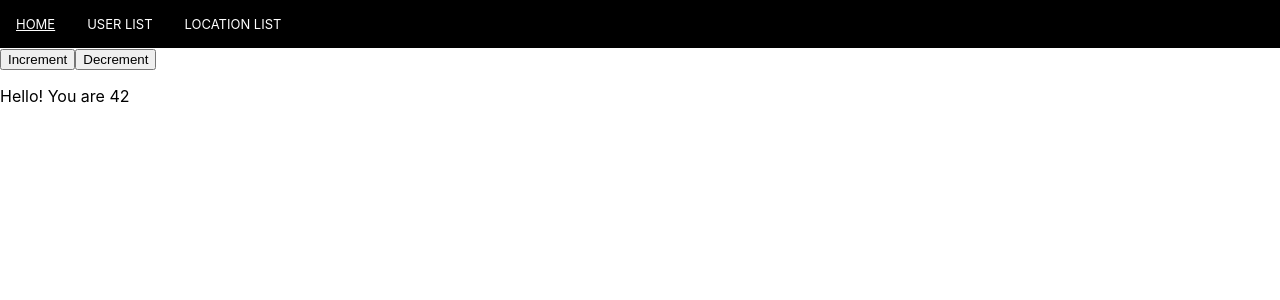
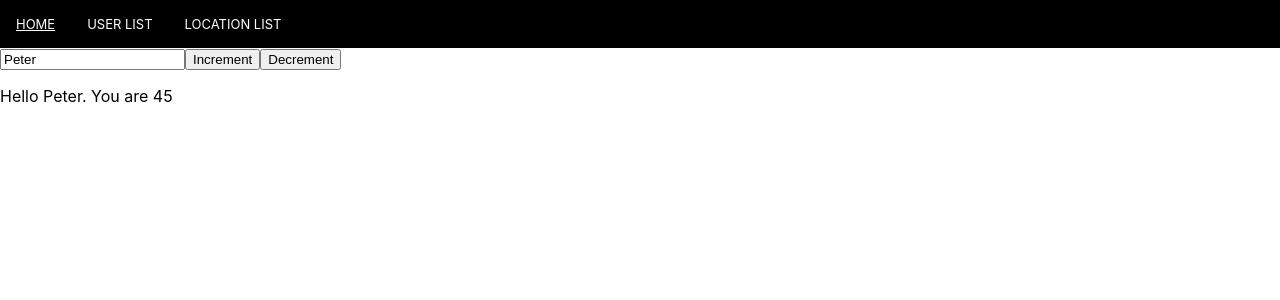
Before and after one commit to peter-breslin/react-demo, a React (Create React App) app: page / in a window 1280 px wide. Shown: the top 300 px of the page. Built offline with nearby package versions, Linux system fonts and the light colour scheme.

Commit message:
Add ActionType.ChangeName to reducer

```diff
--- a/src/component/ReducerComponent/AgeReducerComponent.js
+++ b/src/component/ReducerComponent/AgeReducerComponent.js
@@ -3,19 +3,30 @@ import { act, useReducer } from "react";
 
 const ActionType = Object.freeze( {
     Increment: 'incremented_age',
-    Decrement: 'decrement_age'
+    Decrement: 'decrement_age',
+    ChangeName: 'change_name'
 })
 
-
-const ageReducer = (state, action) => {
+// N.B. State is read-only. Don't modify any object or arrays in state. e.g ...state.age = state.age + 1
+// Instead, always return new objects from your reducer.
+const reducer = (state, action) => {
     if(action.type === ActionType.Increment){
         return {
+            name : state.name,
             age : state.age + 1
         }
     }
 
     if(action.type === ActionType.Decrement){
         return {
+            name : state.name,
+            age : state.age - 1
+        }
+    }
+
+    if(action.type === ActionType.ChangeName){
+        return {
+            name : action.nextName,
             age : state.age - 1
         }
     }
@@ -23,19 +34,33 @@ const ageReducer = (state, action) => {
     throw Error('Unknown action');
 };
 
+const initialState = { name: 'Peter', age : 45};
+
+
+
+
+
 const App = () => {
 
-    const [state, dispatch] = useReducer(ageReducer, { age: 42 });
+    const [state, dispatch] = useReducer(reducer, initialState);
+
+    const handleInputChange = (event) => {
+        dispatch({
+            type: ActionType.ChangeName,
+            nextName: event.target.value
+        })
+    };
 
 return(
     <>
+        <input value={state.name} onChange={handleInputChange} />
         <button onClick={() => {dispatch({ type: ActionType.Increment})}}>
             Increment
         </button>
         <button onClick={() => {dispatch({ type: ActionType.Decrement})}}>
             Decrement
         </button>
-        <p>Hello! You are {state.age}</p>
+        <p>Hello {state.name }. You are {state.age}</p>
     </>
 )
 
```
